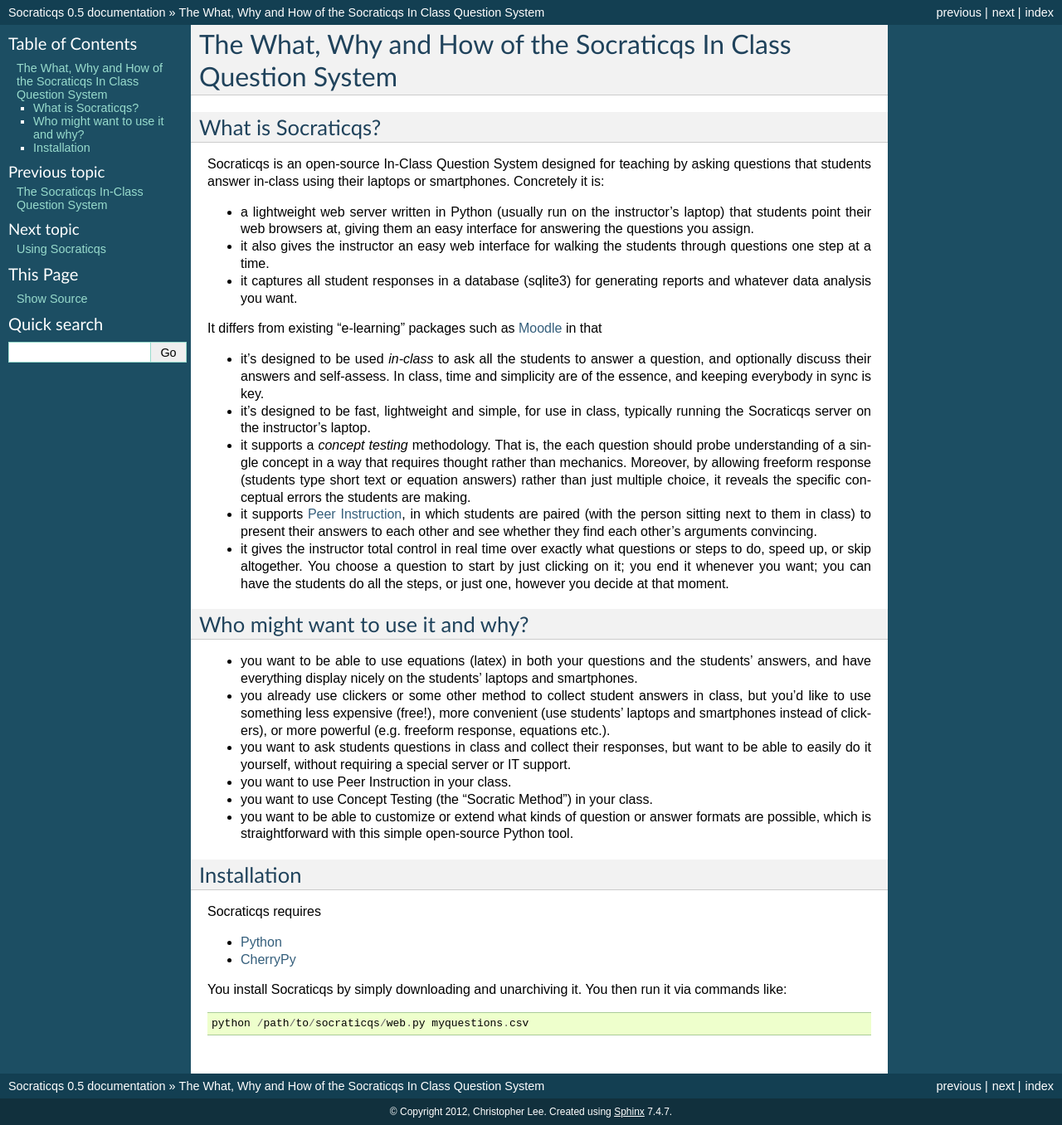
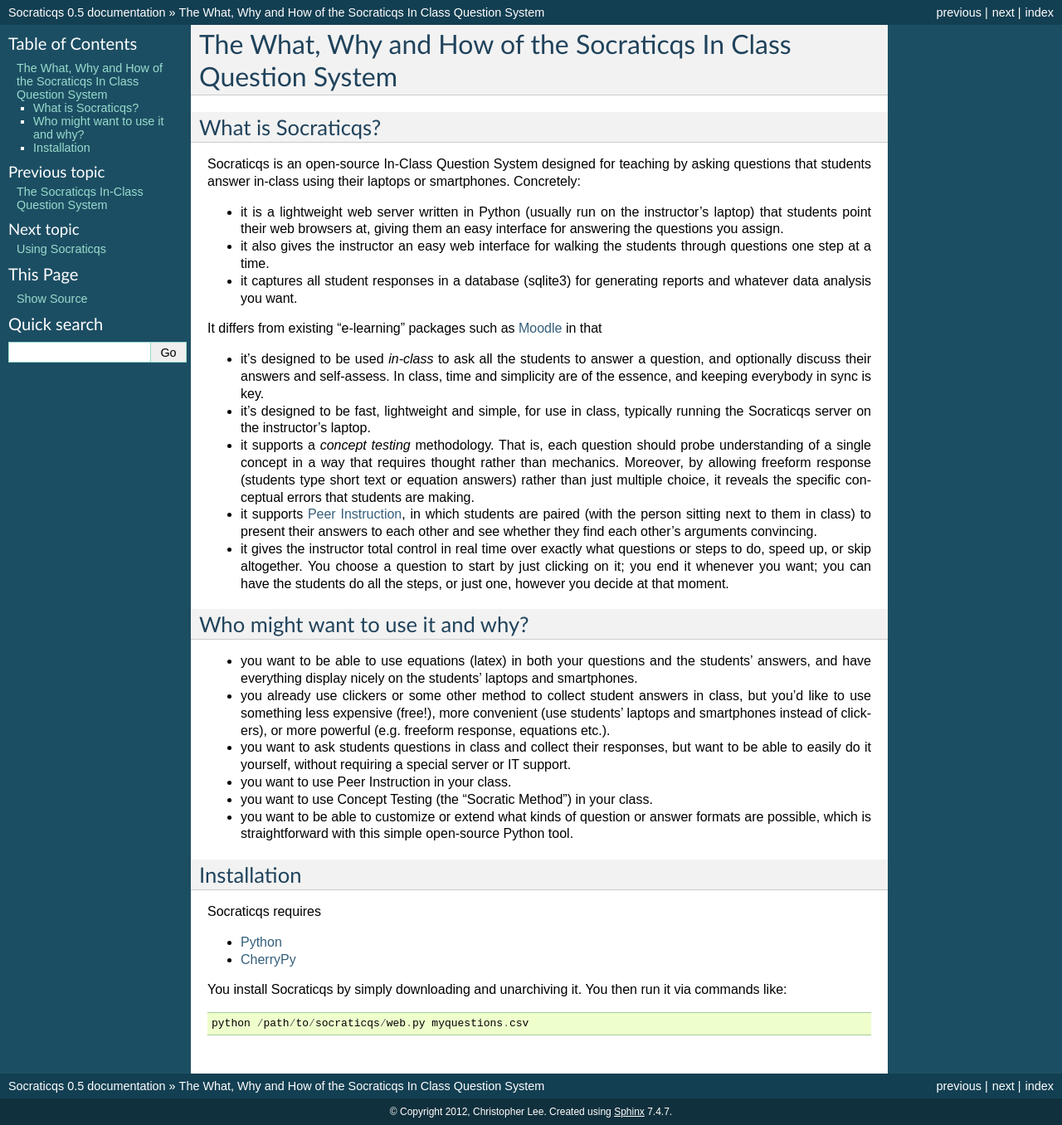
Before and after one commit to cjlee112/socraticqs, a Sphinx documentation site: the page built from doc/overview.rst, in a window 1280 px wide. Shown: the whole page at 83% size. Built offline with Sphinx 7.4.7, drawn with Linux system fonts in a browser that asks for light colours.

Commit message:
minor typos

```diff
--- a/doc/overview.rst
+++ b/doc/overview.rst
@@ -31,12 +31,12 @@
 * it's designed to be fast, lightweight and simple, for use in class,
   typically running the Socraticqs server on the instructor's laptop.
 
-* it supports a *concept testing* methodology.  That is, the
+* it supports a *concept testing* methodology.  That is,
   each question should probe understanding of a single concept
   in a way that requires thought rather than mechanics.
   Moreover, by allowing freeform response (students type short
   text or equation answers) rather than just multiple choice,
-  it reveals the specific conceptual errors the students are
+  it reveals the specific conceptual errors that students are
   making.
 
 * it supports
```
Also changed, not shown: other parts of doc/overview.rst (+2 -2 lines).
